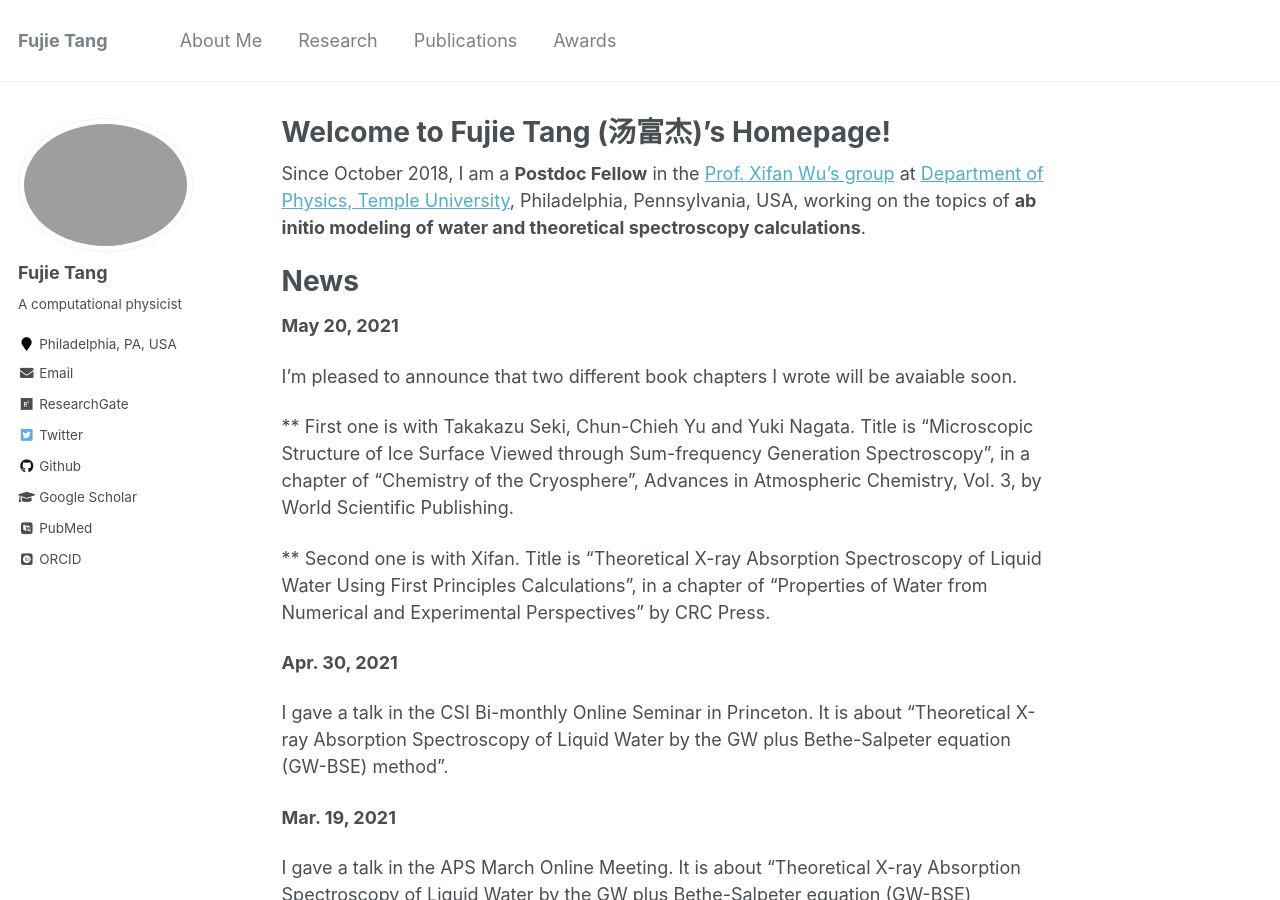
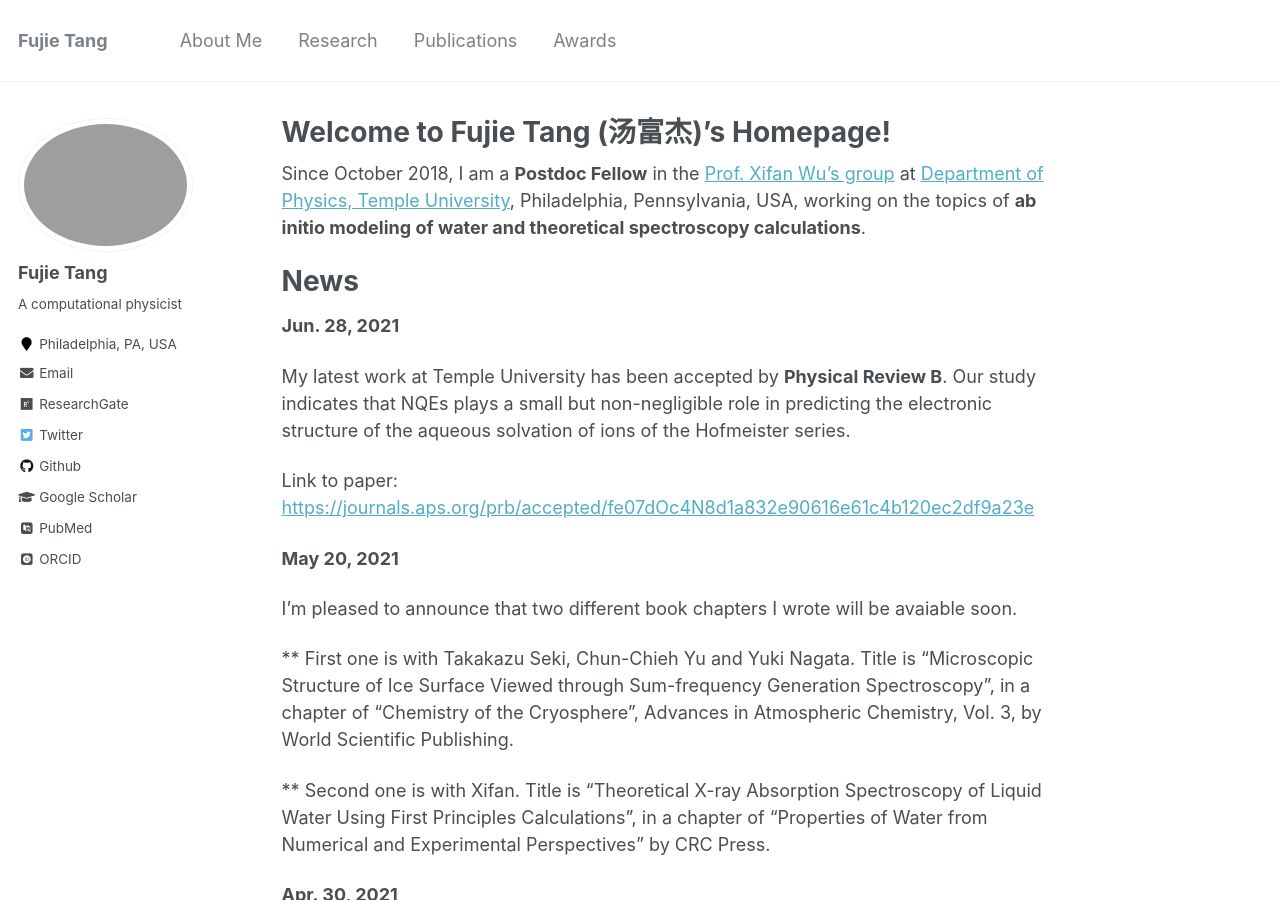
Before and after one commit to fujiepku/fujiepku.github.io, a Jekyll site: the page built from _pages/about.md, in a window 1280 px wide and 900 px high. Built offline with Jekyll 4.4.1, drawn with Linux system fonts in a browser that asks for light colours; some web fonts are replaced.

Commit message:
Update about.md

```diff
--- a/_pages/about.md
+++ b/_pages/about.md
@@ -12,6 +12,15 @@ Since October 2018, I am a **Postdoc Fellow** in the [Prof. Xifan Wu's group](ht
 
 News
 ======
+**Jun. 28, 2021**
+
+My latest work at Temple University has been accepted by **Physical Review B**. Our study indicates that NQEs plays a small but non-negligible role in predicting the electronic structure of the aqueous solvation of ions of the Hofmeister series.
+
+Link to paper: [https://journals.aps.org/prb/accepted/fe07dOc4N8d1a832e90616e61c4b120ec2df9a23e](https://journals.aps.org/prb/accepted/fe07dOc4N8d1a832e90616e61c4b120ec2df9a23e)
+
+
+
+
 **May 20, 2021**
 
 I'm pleased to announce that two different book chapters I wrote will be avaiable soon.
```
